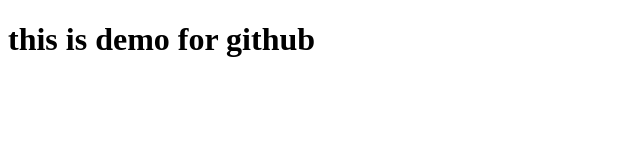
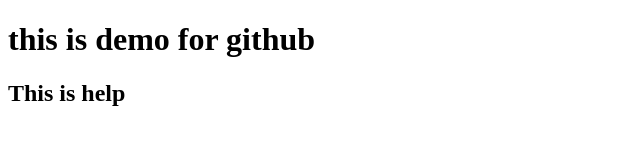
Before and after one commit to rarrara/DEMOPROJECT, a plain HTML site: page index.html in a window 1280 px wide. Shown: the whole page, without its empty margins (0-640 px from the left). Drawn offline with Linux system fonts and the light colour scheme.

Commit message:
second ss

```diff
--- a/index.html
+++ b/index.html
@@ -7,5 +7,6 @@
 </head>
 <body>
     <h1>this is demo for github</h1>
+    <h2>This is help</h2>
 </body>
 </html>
```
